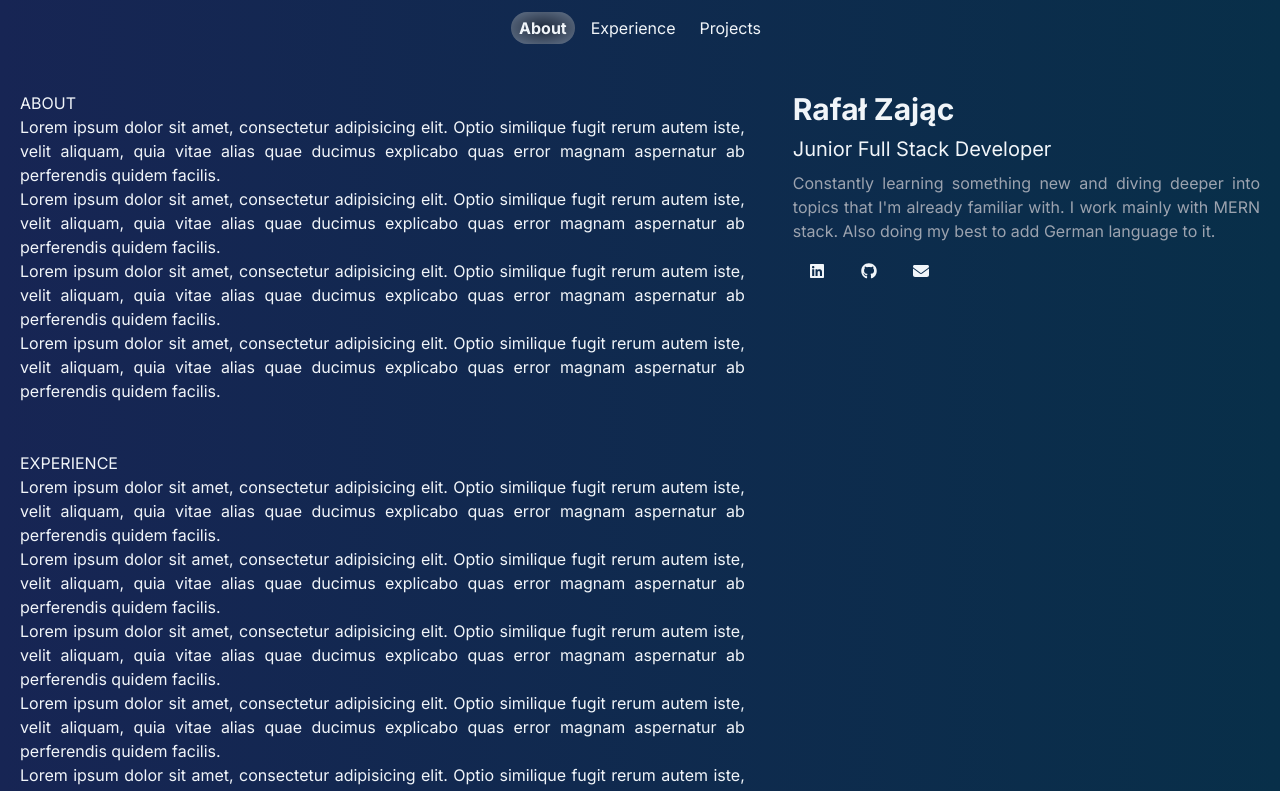
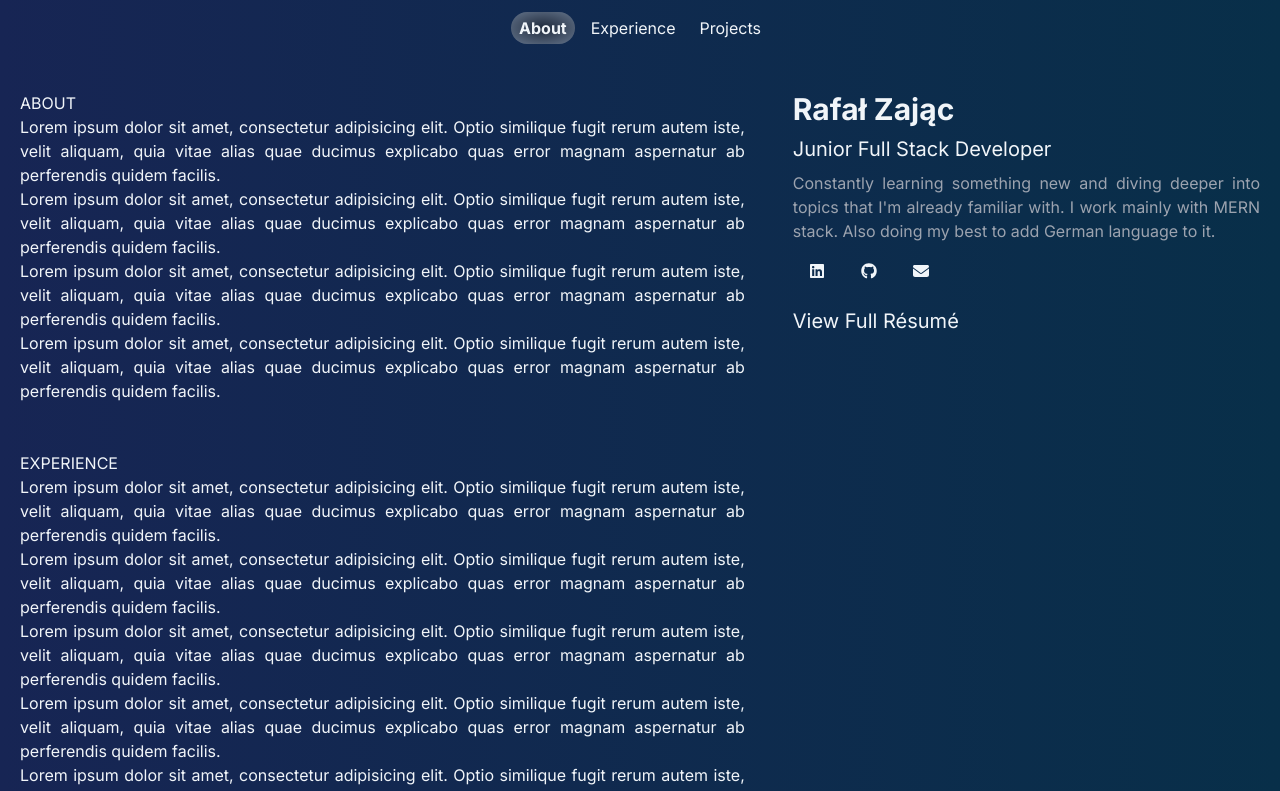
Before and after one commit to RZajacc/portfolio, a Next.js app: page / in a window 1280 px wide. Shown: the top 791 px of the page. Built offline with nearby package versions, Linux system fonts and the light colour scheme.

Commit message:
added a link to to resume in pdf, and added animations to social media links

```diff
--- a/src/app/_components/Header.tsx
+++ b/src/app/_components/Header.tsx
@@ -17,18 +17,38 @@ function Header({}: Props) {
         doing my best to add German language to it.
       </p>
       <div className="mt-2 flex p-2">
-        <a href={"https://www.linkedin.com/in/rafalzajac88/"} target="blank">
+        <a
+          href={"https://www.linkedin.com/in/rafalzajac88/"}
+          target="_blank"
+          className="hover:animate-pulse"
+        >
           <FontAwesomeIcon icon={faLinkedin} className="mr-5 w-8" />
         </a>
-        <a href={"https://github.com/RZajacc"} target="blank">
+        <a
+          href={"https://github.com/RZajacc"}
+          target="_blank"
+          className="hover:animate-pulse"
+        >
           <FontAwesomeIcon
             icon={faGithub}
             className="mr-5 w-8"
             target="blank"
           />
         </a>
-        <a href={"mailto:rf.zajac@tutamail.com"}>
-          <FontAwesomeIcon icon={faEnvelope} className="w-8" target="blank" />
+        <a
+          href={"mailto:rf.zajac@tutamail.com"}
+          className="hover:animate-pulse"
+        >
+          <FontAwesomeIcon icon={faEnvelope} className="w-8" target="_blank" />
+        </a>
+      </div>
+      <div className="mt-4">
+        <a
+          href="./RafalZajacResume.pdf"
+          target="_blank"
+          className="cursor-pointer text-xl hover:animate-pulse"
+        >
+          View Full Résumé
         </a>
       </div>
     </div>
```
Also changed, not shown: 1 other file (tests, documents, lock files or other folders).
